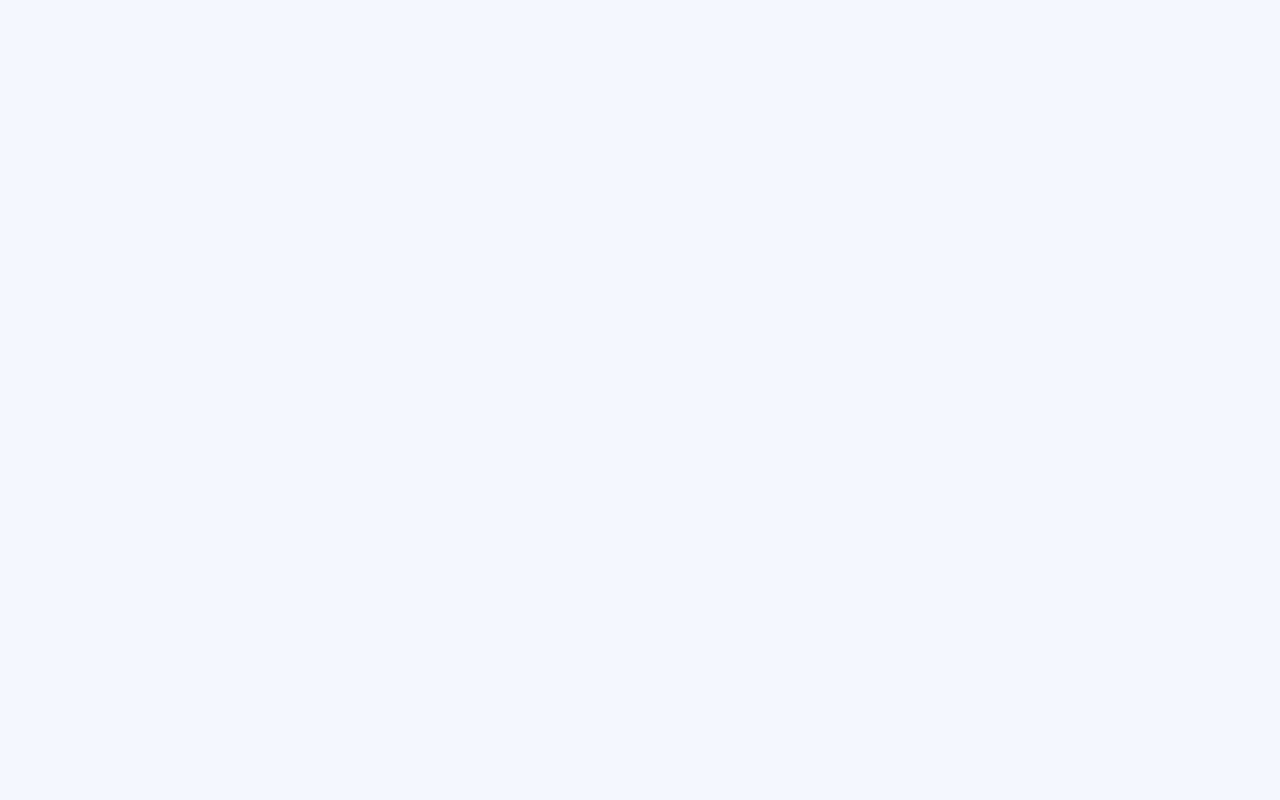
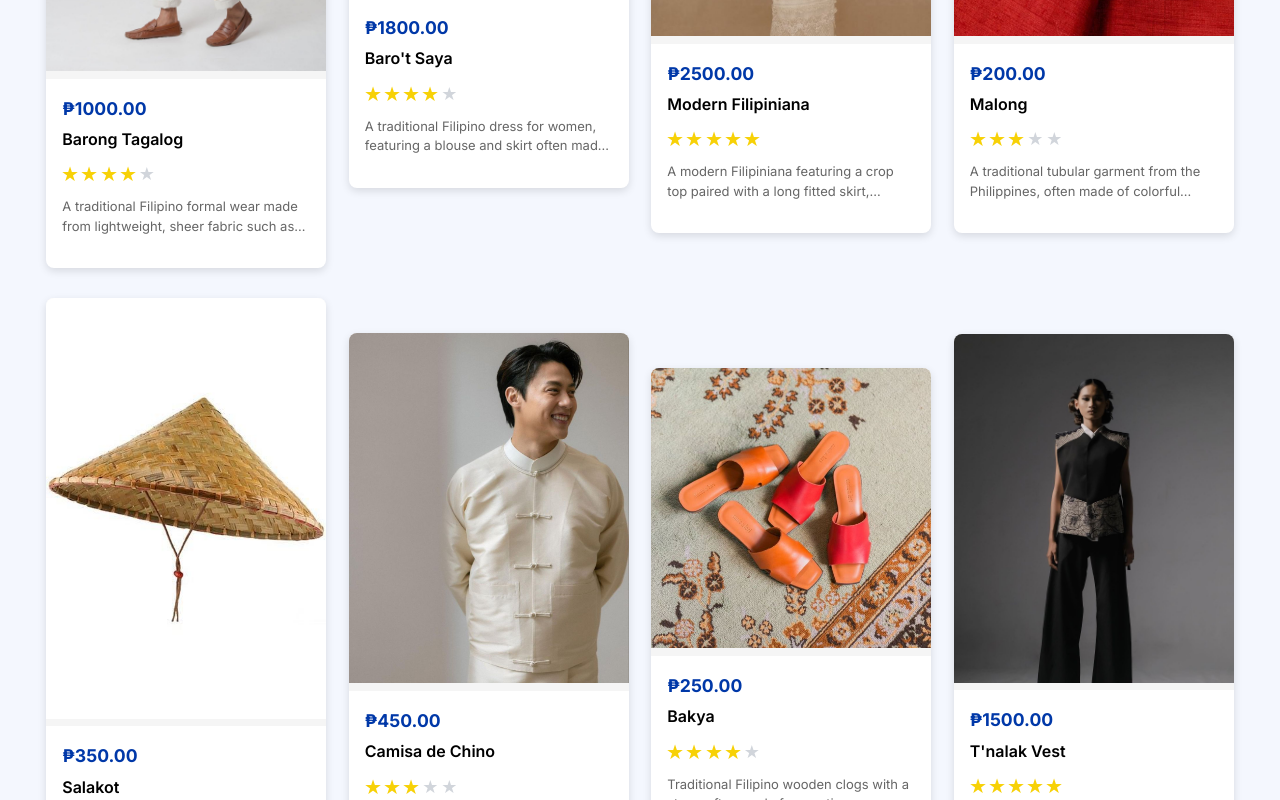
Before and after one commit to Taboada40/PinoyHeritage, a React (Vite) app in the folder Frontend/: page /catalog in a window 1280 px wide. Shown: the part 540-1340 px from the top of the page. Before the commit the page ends 800 px from the top, so only its background shows below. Built offline with nearby package versions, Linux system fonts and the light colour scheme; no server answers.

Commit message:
Fix imgs not displaying

```diff
--- a/Frontend/src/pages/products/ProductCatalog.jsx
+++ b/Frontend/src/pages/products/ProductCatalog.jsx
@@ -5,17 +5,40 @@ import FilterBar from '../../components/products/FilterBar';
 import ProductCard from '../../components/products/ProductCard';
 import '../../styles/products/ProductCatalog.css';
 
+// Image Imports
+import clothingImg from "../../assets/imgs/landing/clothing.jpg";
+import barotSayaImg from "../../assets/imgs/products/barotsaya.png";
+import filipinianaImg from "../../assets/imgs/products/filipiniana.jpg";
+import malongImg from "../../assets/imgs/products/malong.jpg";
+import salakotImg from "../../assets/imgs/products/salakot.jpg";
+import camisaImg from "../../assets/imgs/products/camisa.jpg";
+import bakyaImg from "../../assets/imgs/products/bakya.jpg";
+import tnalakImg from "../../assets/imgs/products/tnalak.jpg";
+
 export default function ProductCatalog() {
   const navigate = useNavigate();
   const [currentPage, setCurrentPage] = useState(1);
   const [selectedCategory, setSelectedCategory] = useState("");
   const [priceSort, setPriceSort] = useState("");
 
-  // --- STATE ---
+  // --- 1. SAMPLE DATA ---
+  const sampleProducts = [
+    { id: 1, name: 'Barong Tagalog', price: 1000, rating: 4, description: 'A traditional Filipino formal wear made from lightweight, sheer fabric such as piña or jusi, featuring intricate embroidery.', image: clothingImg, category: 'clothing' },
+    { id: 2, name: "Baro't Saya", price: 1800, rating: 4, description: 'A traditional Filipino dress for women, featuring a blouse and skirt often made with light, embroidered fabrics.', image: barotSayaImg, category: 'clothing' },
+    { id: 3, name: "Modern Filipiniana", price: 2500, rating: 5, description: 'A modern Filipiniana featuring a crop top paired with a long fitted skirt, combining contemporary style with traditional Filipino elements.', image: filipinianaImg, category: 'clothing' },
+    { id: 4, name: "Malong", price: 200, rating: 3, description: 'A traditional tubular garment from the Philippines, often made of colorful woven or printed fabric. It’s versatile and can be worn as a skirt, dress, shawl, or blanket, symbolizing Filipino creativity and cultural identity.', image: malongImg, category: 'textile' },
+    { id: 5, name: "Salakot", price: 350, rating: 4, description: 'A traditional wide-brimmed hat usually made of rattan or reeds, used by farmers and iconic in Filipino culture.', image: salakotImg, category: 'accessories' },
+    { id: 6, name: "Camisa de Chino", price: 450, rating: 3, description: 'A simple, collarless cotton shirt usually worn underneath the Barong Tagalog or as casual wear.', image: camisaImg, category: 'clothing' },
+    { id: 7, name: "Bakya", price: 250, rating: 4, description: 'Traditional Filipino wooden clogs with a strap, often made from native lightweight wood like santol or laniti.', image: bakyaImg, category: 'accessories' },
+    { id: 8, name: "T'nalak Vest", price: 1500, rating: 5, description: '=A vest woven from T\'nalak fabric, a sacred cloth of the T\'boli people made from abaca fibers.', image: tnalakImg, category: 'textile' }
+  ];
+
+  // --- 2. STATE ---
+  // Initialize with empty array - fetch from backend
   const [products, setProducts] = useState([]);
   const [loading, setLoading] = useState(true);
 
-  // --- BACKEND FETCH ---
+  // --- 3. BACKEND FETCH ---
   useEffect(() => {
     const fetchProducts = async () => {
       try {
@@ -26,23 +49,26 @@ export default function ProductCatalog() {
         if (!res.ok) throw new Error('Failed to fetch products');
 
         const data = await res.json();
+
+        // Handle both array and object with 'value' property
         const productsArray = Array.isArray(data) ? data : (data?.value || data);
 
+        // Map backend fields
         const mapped = productsArray.map((item) => ({
           id: item.id,
           name: item.name,
           price: item.price,
+          rating: item.rating || 4,
           description: item.description || '',
-          category: item.category ? (typeof item.category === 'string' ? item.category.toLowerCase() : item.category.name?.toLowerCase()) : 'uncategorized',
-          image: item.imageUrl || '',
-          stock: item.stock || 0,
-          rating: item.rating || 0
+          category: item.category ? (typeof item.category === 'string' ? item.category.toLowerCase() : item.category.name?.toLowerCase()) : 'clothing',
+          image: item.imageUrl || clothingImg,
         }));
 
         setProducts(mapped);
       } catch (err) {
         console.warn('Error fetching products:', err);
-        setProducts([]); // no fallback sample data
+        // Use sample data as fallback only if fetch fails
+        setProducts(sampleProducts);
       } finally {
         setLoading(false);
       }
@@ -51,7 +77,7 @@ export default function ProductCatalog() {
     fetchProducts();
   }, []);
 
-  // --- FILTER LOGIC ---
+  // --- 4. FILTER LOGIC ---
   const filteredProducts = useMemo(() => {
     let updated = [...products];
 
```
